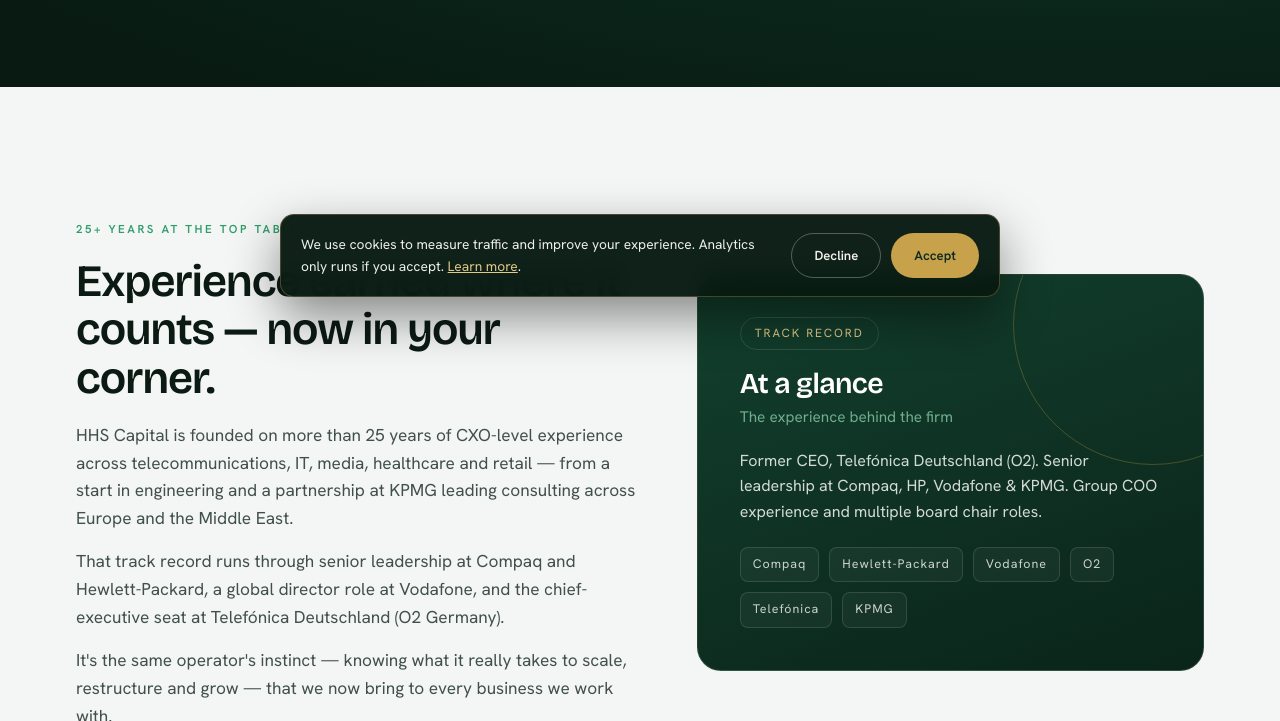
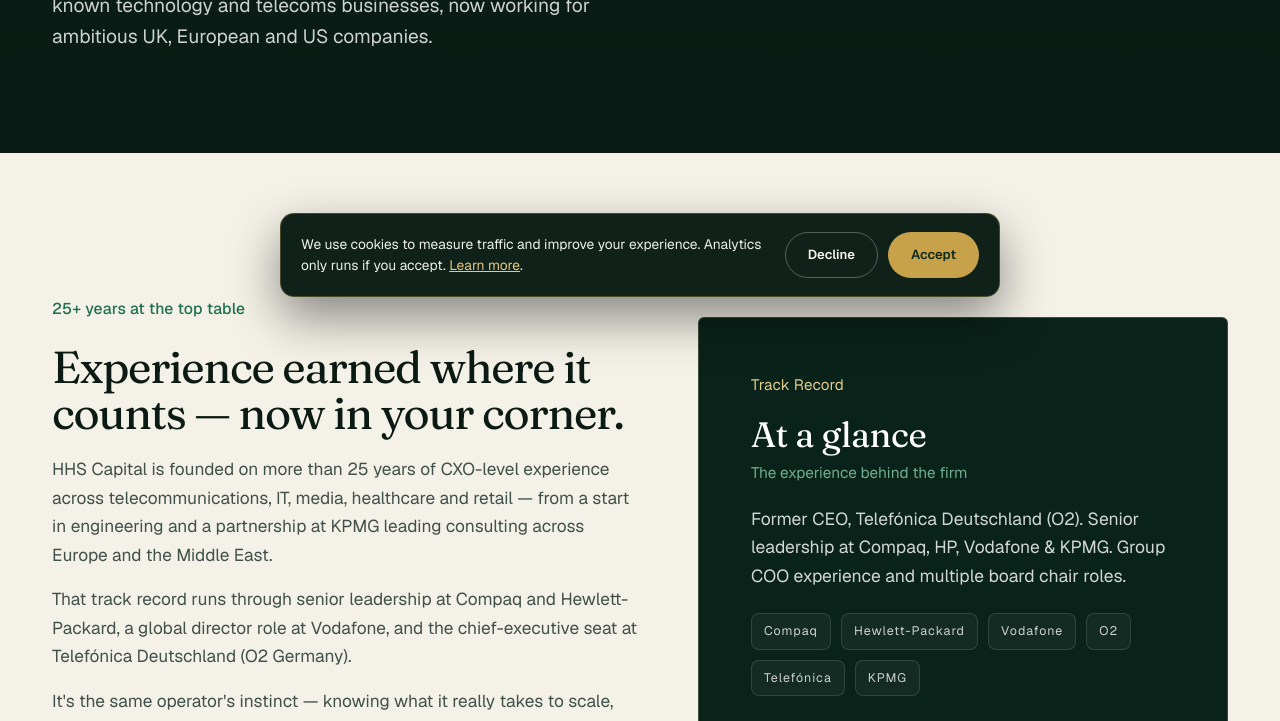
Before and after one commit to triggsoliver-ship-it/Veles-Capital-, a plain HTML site: page about.html in a window 1280 px wide. Shown: the part 487-1208 px from the top of the page. Drawn offline with nearby package versions, Linux system fonts and the light colour scheme.

Commit message:
Link premium stylesheet and fonts in every page head
Co-Authored-By: Claude Fable 5.2 <noreply@anthropic.com>
Claude-Session: https://claude.ai/code/session_01UJPWsY7A7QT6Cu64RFhohN

```diff
--- a/about.html
+++ b/about.html
@@ -462,6 +462,8 @@ img{height:auto}
   .card,.pcard,.post{transition:transform .45s var(--ease),box-shadow .45s var(--ease),border-color .45s var(--ease)}
 }
 </style>
+<link href="https://fonts.googleapis.com/css2?family=Fraunces:ital,opsz,wght,SOFT@0,9..144,300..600,0..100;1,9..144,300..600,0..100&family=Geist:wght@400;500;600;700&display=swap" rel="stylesheet">
+<link rel="stylesheet" href="/css/premium.css">
 <script type="application/ld+json">{"@context":"https://schema.org","@type":"Organization","name":"HHS Capital","legalName":"HHS Capital Ltd","url":"https://hhscapital.org/","logo":"https://hhscapital.org/og-image.png","image":"https://hhscapital.org/og-image.png","slogan":"Turn ideas into reality","description":"Consulting for scalable growth, growth investment and corporate turnaround for ambitious businesses in the UK, Europe and the US.","email":"rene@hhscapital.org","address":{"@type":"PostalAddress","streetAddress":"37 6th Floor, Lombard Street","addressLocality":"London","postalCode":"EC3V 9BQ","addressCountry":"GB"},"areaServed":["GB","EU","US"],"foundingLocation":"London, United Kingdom"}</script>
 <script type="application/ld+json">{"@context":"https://schema.org","@type":"WebPage","name":"Team — HHS Capital","headline":"Team — HHS Capital","description":"Meet the team behind HHS Capital — operators with CXO-level experience across technology and telecoms, now helping ambitious businesses scale, raise and restructure.","url":"https://hhscapital.org/about.html","isPartOf":{"@type":"WebSite","name":"HHS Capital","url":"https://hhscapital.org/"},"publisher":{"@type":"Organization","name":"HHS Capital Ltd"}}</script>
 </head>
--- a/contact.html
+++ b/contact.html
@@ -463,6 +463,8 @@ img{height:auto}
 }
 
 </style>
+<link href="https://fonts.googleapis.com/css2?family=Fraunces:ital,opsz,wght,SOFT@0,9..144,300..600,0..100;1,9..144,300..600,0..100&family=Geist:wght@400;500;600;700&display=swap" rel="stylesheet">
+<link rel="stylesheet" href="/css/premium.css">
 <script type="application/ld+json">{"@context":"https://schema.org","@type":"Organization","name":"HHS Capital","legalName":"HHS Capital Ltd","url":"https://hhscapital.org/","logo":"https://hhscapital.org/og-image.png","image":"https://hhscapital.org/og-image.png","slogan":"Turn ideas into reality","description":"Consulting for scalable growth, growth investment and corporate turnaround for ambitious businesses in the UK, Europe and the US.","email":"rene@hhscapital.org","address":{"@type":"PostalAddress","streetAddress":"37 6th Floor, Lombard Street","addressLocality":"London","postalCode":"EC3V 9BQ","addressCountry":"GB"},"areaServed":["GB","EU","US"],"foundingLocation":"London, United Kingdom"}</script>
 <script type="application/ld+json">{"@context":"https://schema.org","@type":"WebPage","name":"Get in touch — HHS Capital","headline":"Get in touch — HHS Capital","description":"Get in touch with HHS Capital to discuss scaling, raising or restructuring your business, or to register interest as an investor.","url":"https://hhscapital.org/contact.html","isPartOf":{"@type":"WebSite","name":"HHS Capital","url":"https://hhscapital.org/"},"publisher":{"@type":"Organization","name":"HHS Capital Ltd"}}</script>
 </head>
```
Also changed, not shown: fundraising-dos-and-donts.html (+2 -0 lines), hiring-first-leaders.html (+2 -0 lines), index.html (+2 -0 lines), invest-easibook.html (+2 -0 lines), invest-genovaq.html (+2 -0 lines), invest-ikue.html (+2 -0 lines), invest-mint-iq.html (+2 -0 lines), invest-prime-origins.html (+2 -0 lines), invest-terrafi.html (+2 -0 lines), journal.html (+2 -0 lines), legal.html (+2 -0 lines), marketing-best-practices.html (+2 -0 lines), opportunities.html (+2 -0 lines), scaling-dos-and-donts.html (+2 -0 lines), 3 more files.
